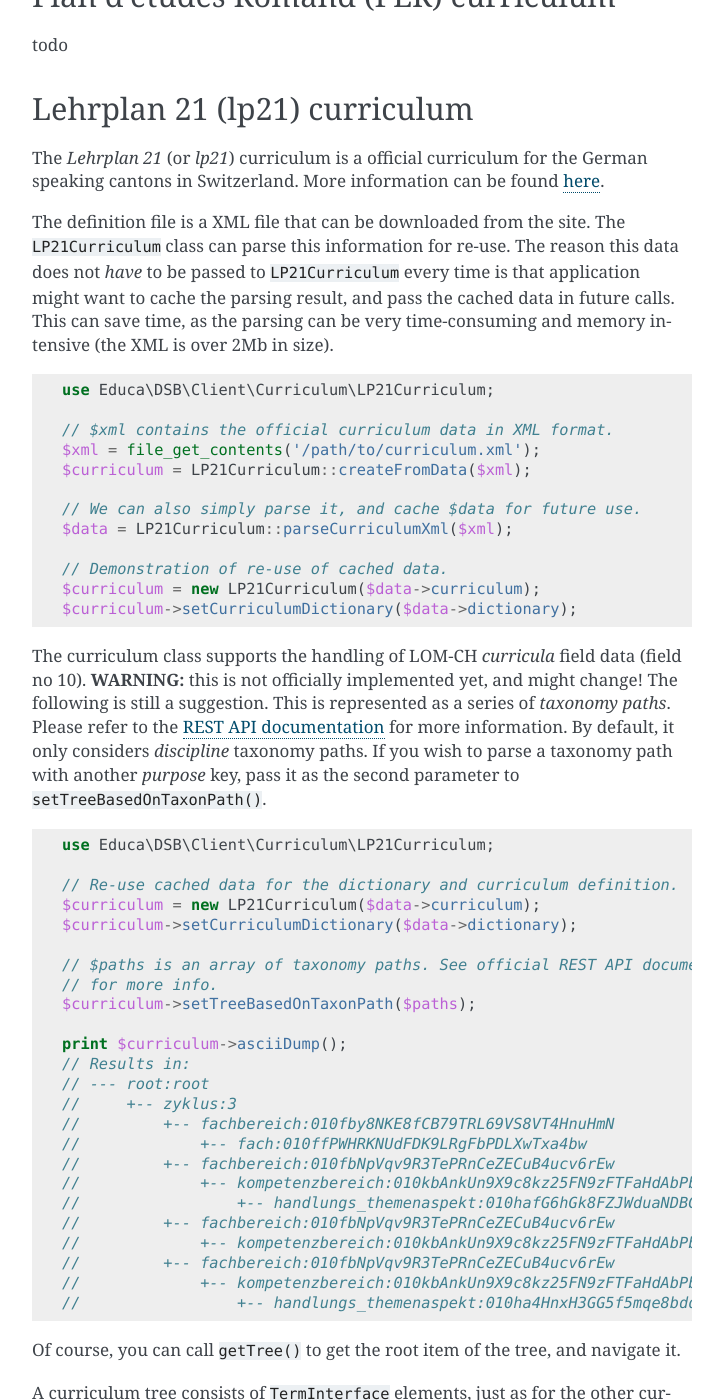
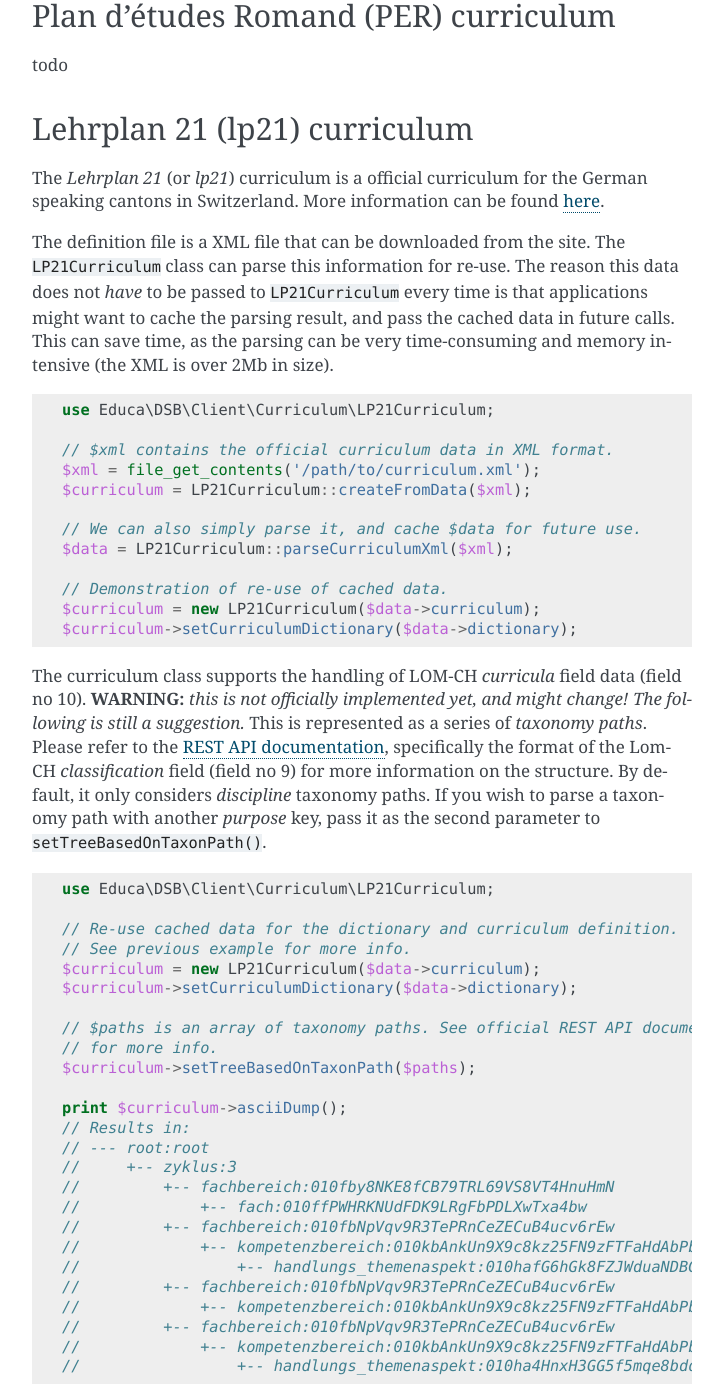
Before and after one commit to educach/dsb-client, a Sphinx documentation site: the page built from docs/curricula.rst, in a window 1280 px wide and 1400 px high, scrolled down 5119 px. Shown: the whole window, without its empty margins (388-1111 px from the left). Built offline with Sphinx 7.4.7, drawn with Linux system fonts in a browser that asks for light colours; some of the changed text lies outside the part shown.

Commit message:
Update curricula documentation a bit. Fix some typos.

```diff
--- a/docs/curricula.rst
+++ b/docs/curricula.rst
@@ -149,14 +149,14 @@
 
 Thanks to these methods, applications can navigate the entire tree structure and treat it as a flat structure.
 
-There is a basic implementation for terms, ``BaseTerm``. It also implements the ``EditableTermInterface`` interface, and is usually recommended for use withing any curriculum implementation.
+There is a basic implementation for terms, ``BaseTerm``. It also implements the ``EditableTermInterface`` interface, and is usually recommended for use within any curriculum implementation.
 
 "Standard" (educa) curriculum
 =============================
 
 The "standard" (or *educa*) curriculum is a non-official curriculum that aims to provide some basic curriculum that all Swiss cantons can more or less relate to. Its definition can be found `here <http://ontology.biblio.educa.ch/>`_.
 
-The definition file is a JSON file that can be downloaded from the site in JSON format (`link <http://ontology.biblio.educa.ch/json/educa_standard_curriculum>`_). The ``EducaCurriculum`` class can parse this information for re-use. The reason this data does not *have* to be passed to ``EducaCurriculum`` every time is that application might want to cache the parsing result, and pass the cached data in future calls. This can save time, as the parsing can be quite time-consuming and memory intensive.
+The definition file is a JSON file that can be downloaded from the site (`link <http://ontology.biblio.educa.ch/json/educa_standard_curriculum>`_). The ``EducaCurriculum`` class can parse this information for re-use. The reason this raw definition data does not *have* to be passed to ``EducaCurriculum`` every time is that applications might want to cache the parsing result, and pass the cached data in future calls. This can save time, as the parsing can be quite time-consuming and memory intensive.
 
 .. code-block:: php
 
@@ -180,6 +180,7 @@
     use Educa\DSB\Client\Curriculum\EducaCurriculum;
 
     // Re-use cached data for the dictionary and curriculum definition.
+    // See previous example.
     $curriculum = new EducaCurriculum($data->curriculum);
     $curriculum->setCurriculumDictionary($data->dictionary);
 
@@ -220,7 +221,7 @@
 
 The *Lehrplan 21* (or *lp21*) curriculum is a official curriculum for the German speaking cantons in Switzerland. More information can be found `here <http://lehrplan.ch/>`_.
 
-The definition file is a XML file that can be downloaded from the site. The ``LP21Curriculum`` class can parse this information for re-use. The reason this data does not *have* to be passed to ``LP21Curriculum`` every time is that application might want to cache the parsing result, and pass the cached data in future calls. This can save time, as the parsing can be very time-consuming and memory intensive (the XML is over 2Mb in size).
+The definition file is a XML file that can be downloaded from the site. The ``LP21Curriculum`` class can parse this information for re-use. The reason this data does not *have* to be passed to ``LP21Curriculum`` every time is that applications might want to cache the parsing result, and pass the cached data in future calls. This can save time, as the parsing can be very time-consuming and memory intensive (the XML is over 2Mb in size).
 
 .. code-block:: php
 
@@ -237,13 +238,14 @@
     $curriculum = new LP21Curriculum($data->curriculum);
     $curriculum->setCurriculumDictionary($data->dictionary);
 
-The curriculum class supports the handling of LOM-CH *curricula* field data (field no 10). **WARNING:** this is not officially implemented yet, and might change! The following is still a suggestion. This is represented as a series of *taxonomy paths*. Please refer to the `REST API documentation <https://dsb-api.educa.ch/latest/doc/>`_ for more information. By default, it only considers *discipline* taxonomy paths. If you wish to parse a taxonomy path with another *purpose* key, pass it as the second parameter to ``setTreeBasedOnTaxonPath()``.
+The curriculum class supports the handling of LOM-CH *curricula* field data (field no 10). **WARNING:** *this is not officially implemented yet, and might change! The following is still a suggestion.* This is represented as a series of *taxonomy paths*. Please refer to the `REST API documentation <https://dsb-api.educa.ch/latest/doc/>`_, specifically the format of the Lom-CH *classification* field (field no 9) for more information on the structure. By default, it only considers *discipline* taxonomy paths. If you wish to parse a taxonomy path with another *purpose* key, pass it as the second parameter to ``setTreeBasedOnTaxonPath()``.
 
 .. code-block:: php
 
     use Educa\DSB\Client\Curriculum\LP21Curriculum;
 
     // Re-use cached data for the dictionary and curriculum definition.
+    // See previous example for more info.
     $curriculum = new LP21Curriculum($data->curriculum);
     $curriculum->setCurriculumDictionary($data->dictionary);
 
@@ -268,4 +270,9 @@
 
 Of course, you can call ``getTree()`` to get the root item of the tree, and navigate it.
 
-A curriculum tree consists of ``TermInterface`` elements, just as for the other curricula implementations. However, ``LP21Curriculum`` uses a custom term implementation, ``LP21Term``. This implements the same interfaces, so can be used in exactly the same ways as the standard terms. The difference is ``LP21Term`` exposes a ``findChildByIdentifier`` method, which allows to search direct descendants for a specific term via its identifier (UUID).
+A curriculum tree consists of ``TermInterface`` elements, just as for the other curricula implementations. However, ``LP21Curriculum`` uses a custom term implementation, ``LP21Term``. This implements the same interfaces, so can be used in exactly the same ways as the standard terms. The difference is ``LP21Term`` exposes a few more methods:
+
+* ``findChildByIdentifier()``: Allows to search direct descendants for a specific term via its identifier (UUID)
+* ``getUrl()``: Get the URL property of an item (mostly applies to *Kompetenzstufe*)
+* ``getCode()``: Get the code property of an item
+* ``getVersion()``: Get the version of the Lehrplan this item is meant for (mostly applies to *Kompetenzstufe*)
```
